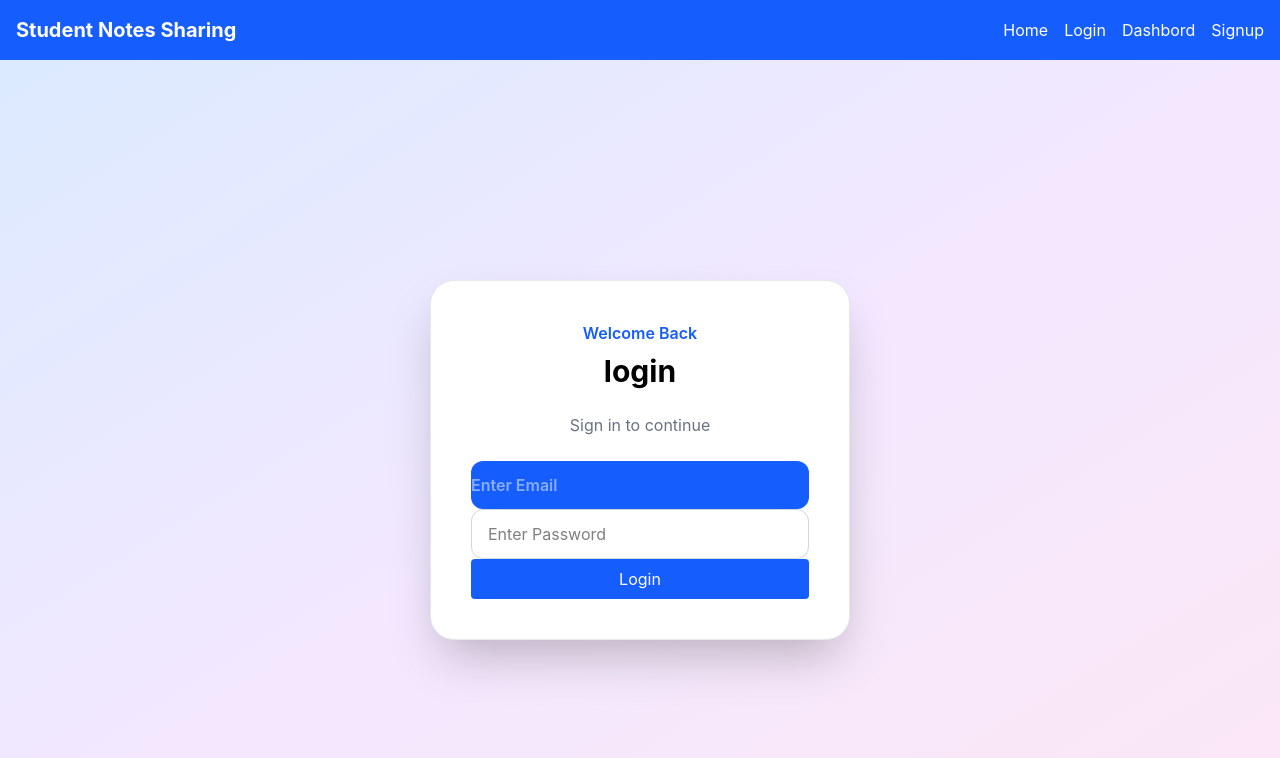
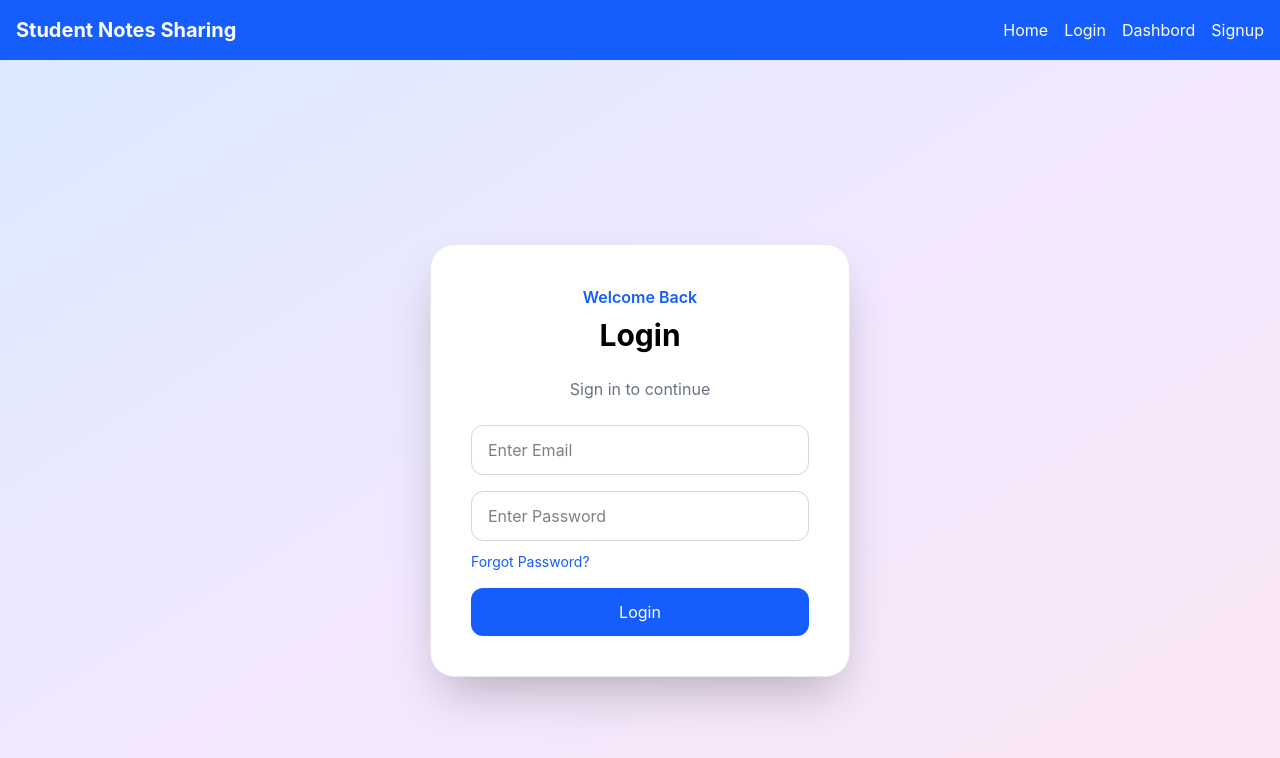
Before and after one commit to aditikorde15/student-notes-sharing-platform, a React (Vite) app: page /login in a window 1280 px wide. Shown: the top 758 px of the page. Built offline with nearby package versions, Linux system fonts and the light colour scheme; no server answers; what groq-sdk would draw is missing.

Commit message:
Add forget password option

```diff
--- a/src/pages/Login.jsx
+++ b/src/pages/Login.jsx
@@ -23,36 +23,47 @@ function Login() {
     }
   };
 
+  const handleForgotPassword = async () => {
+    if (!email) {
+      alert("Please enter your email address first.");
+      return;
+    }
+
+    const { error } = await supabase.auth.resetPasswordForEmail(email, {
+      redirectTo:
+        "https://student-notes-sharing-platform-one.vercel.app/reset-password",
+    });
+
+    if (error) {
+      alert(error.message);
+    } else {
+      alert("Password reset email sent! Please check your Gmail.");
+    }
+  };
+
   return (
     <>
       <Navbar />
 
-      <div className="flex justify-center
-      items-center min-h-screen
-      bg-gradient-to-br from-blue-100
-       via-purple-100 to-pink-100">
-        <div className="bg-white p-10
-        rounded-3xl shadow-2xl w-[420px]
-        border border-gray-200">
-          <p className="text-center
-          text-blue-600 font-semibold mb-2">
-          Welcome Back
+      <div className="flex justify-center items-center min-h-screen bg-gradient-to-br from-blue-100 via-purple-100 to-pink-100">
+        <div className="bg-white p-10 rounded-3xl shadow-2xl w-[420px] border border-gray-200">
+
+          <p className="text-center text-blue-600 font-semibold mb-2">
+            Welcome Back
           </p>
+
           <h2 className="text-3xl font-bold text-center mb-6">
-            login
+            Login
           </h2>
-          <p className="text-center
-          text-gray-500 mb-6">
+
+          <p className="text-center text-gray-500 mb-6">
             Sign in to continue
           </p>
 
           <input
             type="email"
             placeholder="Enter Email"
-            className="w-full bg-blue-600
-            hover:bg-blue-700 text-white py-3
-            rounded-xl font-semibold transation
-            duration-300"
+            className="w-full border border-gray-300 rounded-xl px-4 py-3 mb-4 focus:outline-none focus:ring-2 focus:ring-blue-500"
             value={email}
             onChange={(e) => setEmail(e.target.value)}
           />
@@ -60,20 +71,25 @@ function Login() {
           <input
             type="password"
             placeholder="Enter Password"
-            className="w-full border
-            border-gray-300 rounded-xl px-4 py-3
-            md-4 focus:outline-none focus:ring-2
-            focus:ring-blue-500"
+            className="w-full border border-gray-300 rounded-xl px-4 py-3 mb-2 focus:outline-none focus:ring-2 focus:ring-blue-500"
             value={password}
             onChange={(e) => setPassword(e.target.value)}
           />
 
           <button
+            onClick={handleForgotPassword}
+            className="text-blue-600 text-sm mb-4 hover:underline"
+          >
+            Forgot Password?
+          </button>
+
+          <button
             onClick={handleLogin}
-            className="w-full bg-blue-600 text-white p-2 rounded"
+            className="w-full bg-blue-600 text-white p-3 rounded-xl hover:bg-blue-700"
           >
             Login
           </button>
+
         </div>
       </div>
     </>
```
